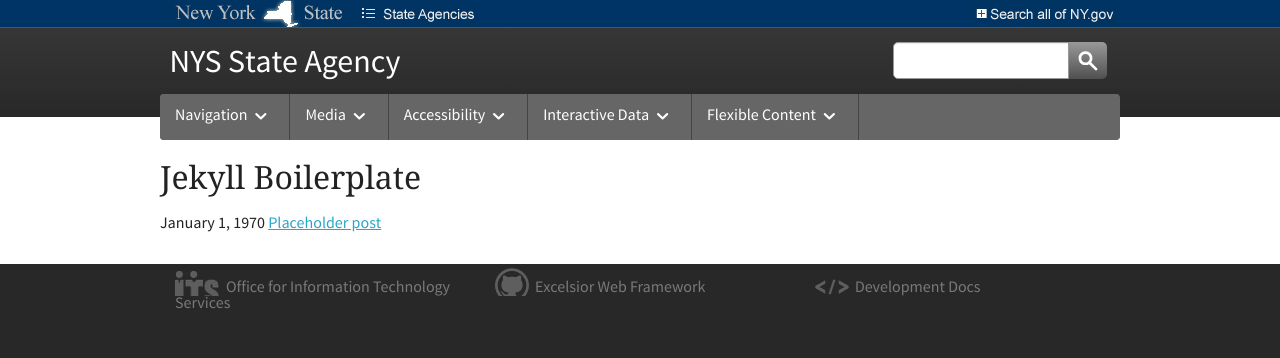
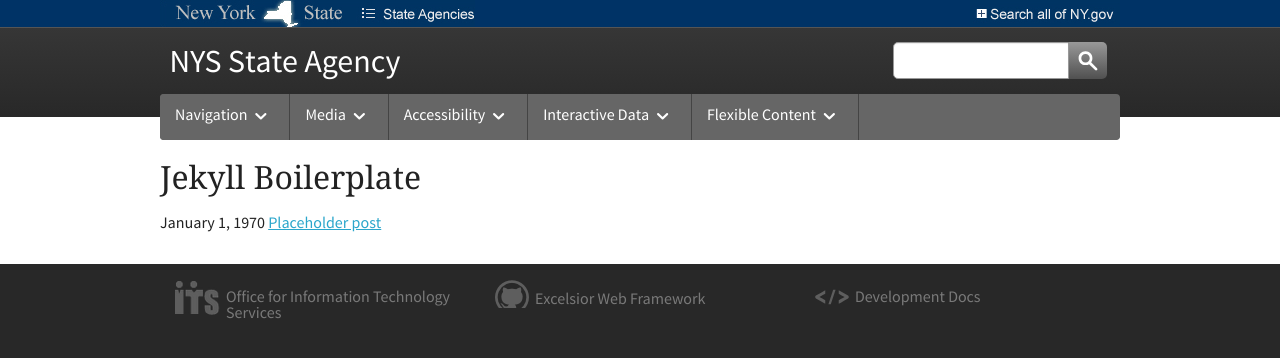
Before and after one commit to technickle/go-responsive, a Jekyll site: the page built from index.html, in a window 1280 px wide. Shown: the top 358 px of the page. Built offline with Jekyll 4.4.1, drawn with Linux system fonts in a browser that asks for light colours; Markdown is read by kramdown in place of the engine named in the settings.

Commit message:
change column footer sizes

```diff
--- a/css/site/site.css
+++ b/css/site/site.css
@@ -1,6 +1,7 @@
 .footer a {
 	color: #797979;
 	text-decoration: none;
+	display: inline-block
 }
 
 .its-footer {
```
